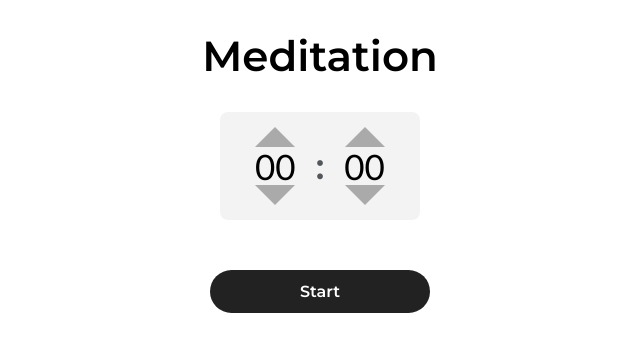
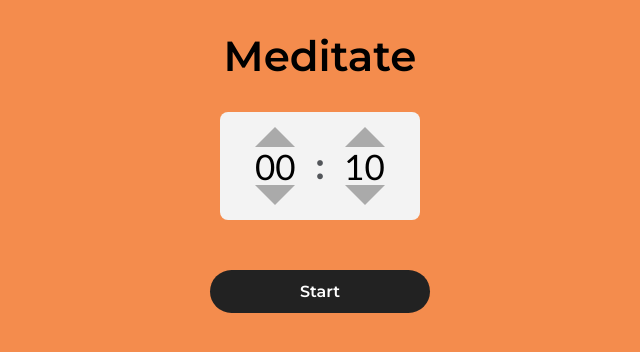
Before and after one commit to NunoGaioPereira/meditation-timer, a PHP site: page / in a window 1280 px wide. Shown: the top 352 px of the page, without its empty margins (320-960 px from the left). Run offline with PHP 8.4, Linux system fonts and the light colour scheme.

Commit message:
style: add background variables

```diff
--- a/css/meditation.css
+++ b/css/meditation.css
@@ -2,6 +2,13 @@
     margin: 0;
     padding: 0;
     box-sizing: border-box;
+}
+
+:root {
+    --background: #f48c4d;
+    --gray: #5a6174;
+    --light-contrast: #fdf5ec;
+    --dark-contrast: #f7ab7c;
 }
 
 .app {
@@ -10,7 +17,7 @@
 
 body {
     /* background-color: #ffce00; */
-    background-color: #ffffff;
+    background-color: var(--background);
     font-family: 'Montserrat', sans-serif;
 }
 
@@ -133,4 +140,9 @@ h3 {
     background-color: coral;
     opacity: 0;
     pointer-events: none;
+    transition: opacity 0.5s ease;
 }
+
+.modal.open {
+    opacity: 1;
+}
--- a/index.php
+++ b/index.php
@@ -10,8 +10,8 @@
 </head>
 <body>
     <!-- <div class="app"></div> -->
-    <h3>Meditation</h3>
-    <div class="time-picker" data-time="00:00">
+    <h3>Meditate</h3>
+    <div class="time-picker" data-time="00:10">
         <div class="hour">
             <div class="hr-up"></div>
             <input type="number" class="hr" value="00">
@@ -22,7 +22,7 @@
 
         <div class="minute">
             <div class="min-up"></div>
-            <input type="number" class="min" value="00">
+            <input type="number" class="min" value="10">
             <div class="min-down"></div>
         </div>
     </div>
--- a/js/main.js
+++ b/js/main.js
@@ -9,8 +9,14 @@ const hr_down = document.querySelector('.time-picker .hour .hr-down');
 const min_up = document.querySelector('.time-picker .minute .min-up');
 const min_down = document.querySelector('.time-picker .minute .min-down');
 
+const start = document.getElementById('start');
+const modal = document.querySelector('.modal');
+
+
+start.addEventListener('click', openModal);
+
 let hour = 0;
-let minute = 0;
+let minute = 10;
 
 // Event listeners
 hr_up.addEventListener('click', hour_up);
@@ -100,3 +106,7 @@ function minute_change (e) {
 
     minute = e.target.value;
 }
+
+function openModal () {
+    modal.classList.toggle('open');
+}
```
